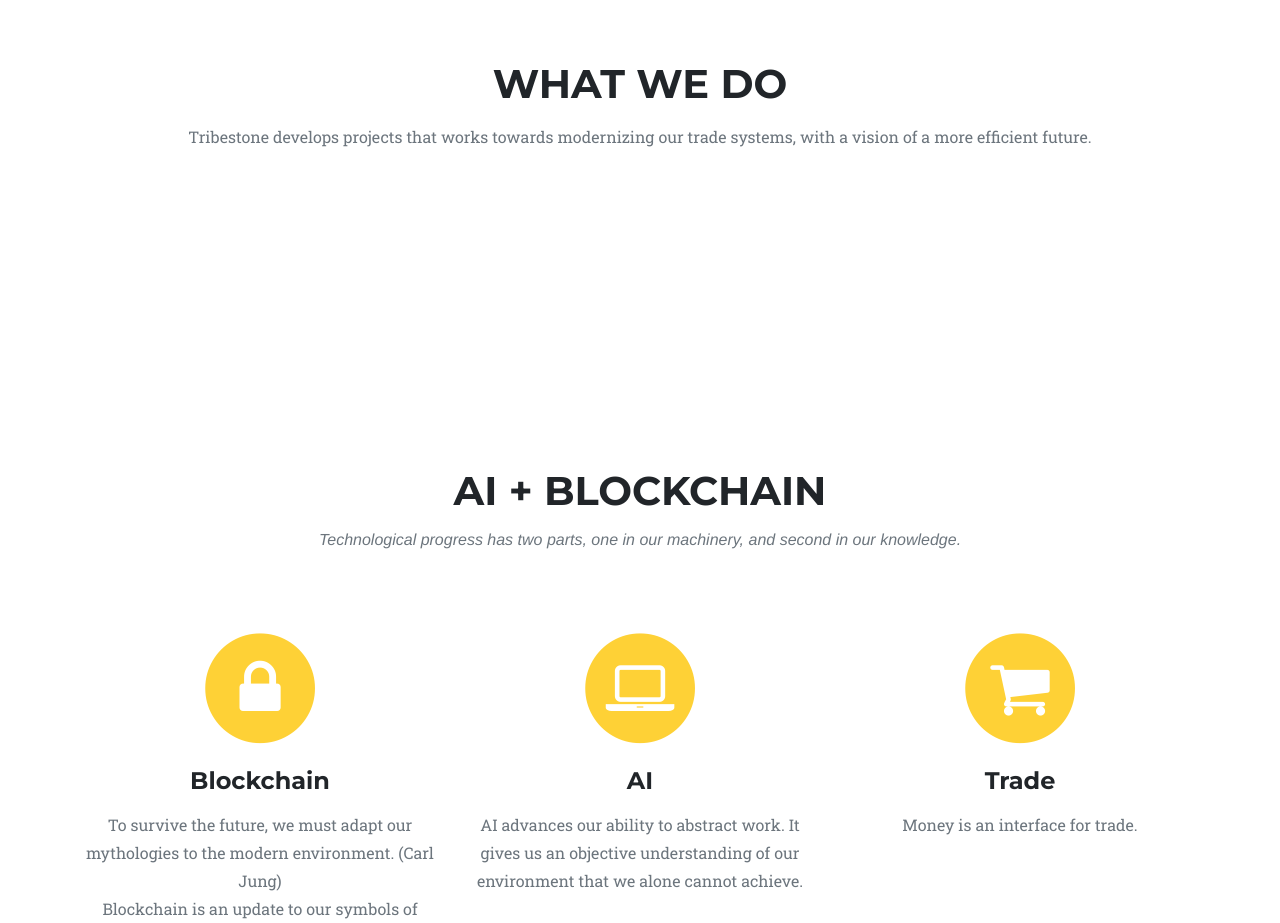
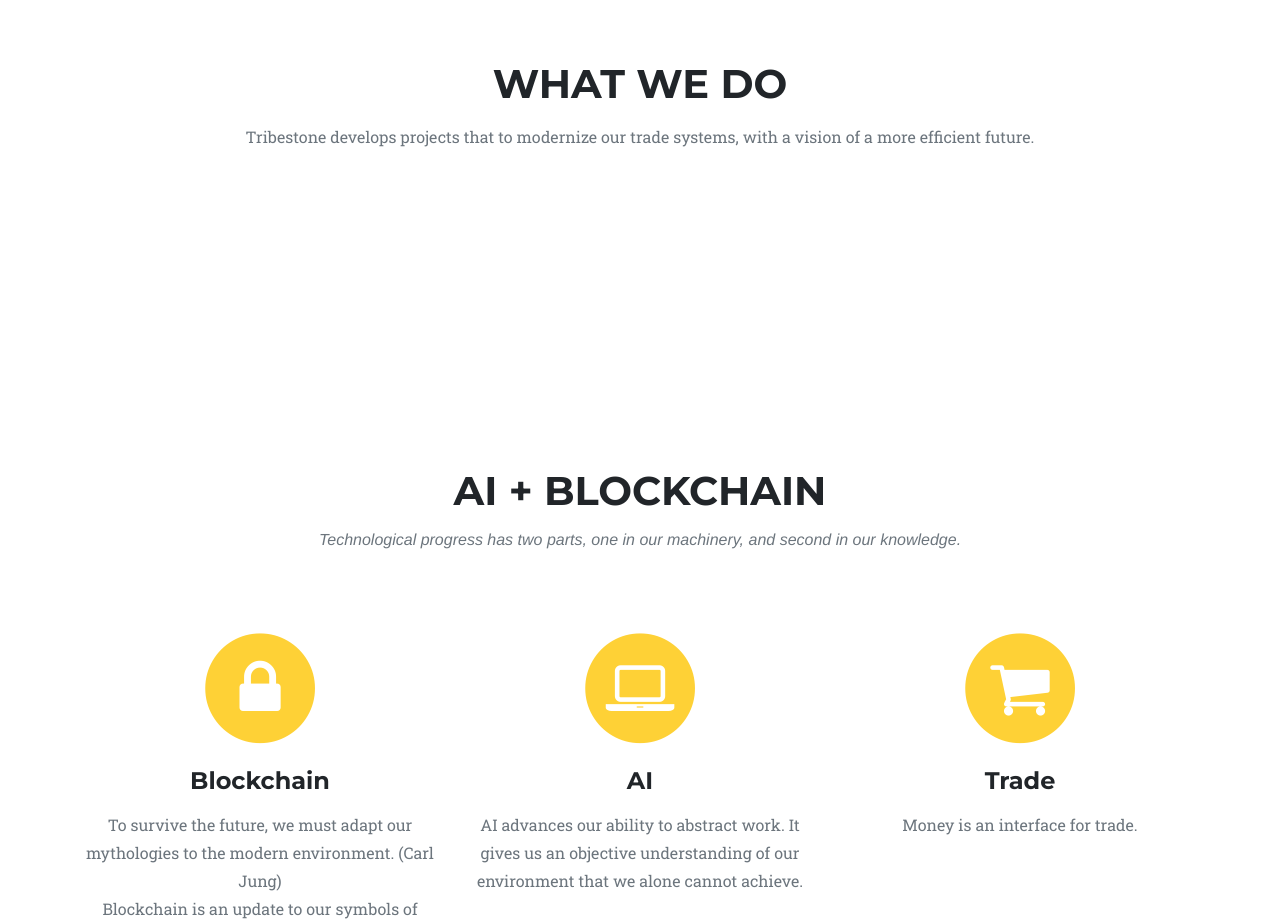
Before and after one commit to drivevaluenow/drivevaluenow.github.io, a website: page index.html in a window 1280 px wide. Shown: the part 820-1743 px from the top of the page. Drawn offline with nearby package versions, Linux system fonts and the light colour scheme; a web font is replaced by a local one.

Commit message:
fix content update

```diff
--- a/index.html
+++ b/index.html
@@ -79,7 +79,7 @@
           <div class="row">
             <div class="col-lg-12 text-center">
               <h2 class="section-heading text-uppercase">What We Do</h2>
-              <p class="section-subheading text-muted">Tribestone develops projects that works towards modernizing our trade systems, with a vision of a more efficient future.</p>
+              <p class="section-subheading text-muted">Tribestone develops projects that to modernize our trade systems, with a vision of a more efficient future.</p>
             </div>
           </div>
 
```
Also changed, not shown: README.md (deleted).
